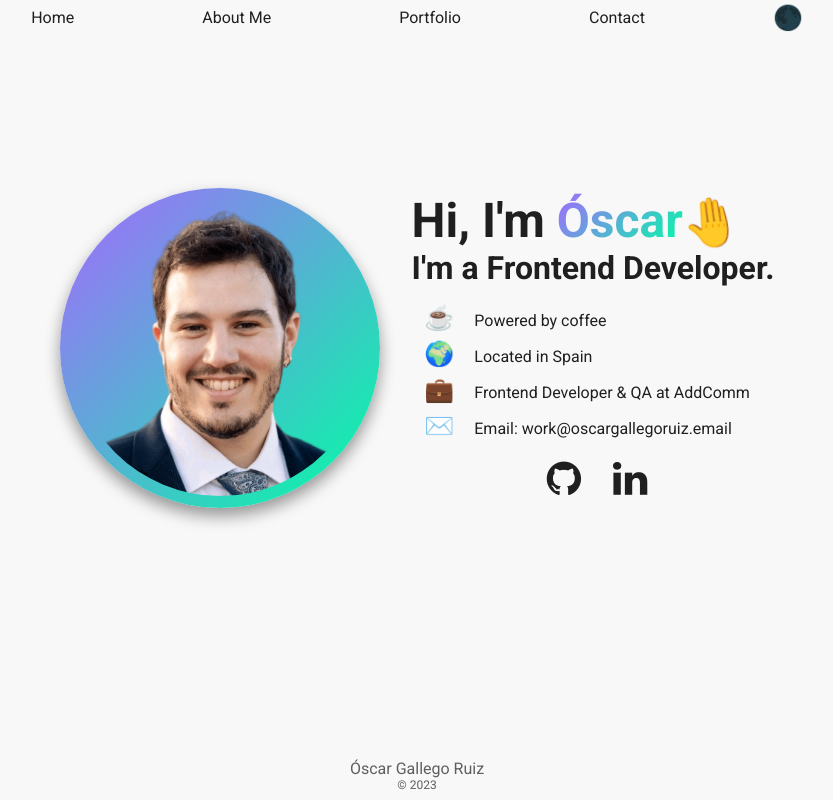
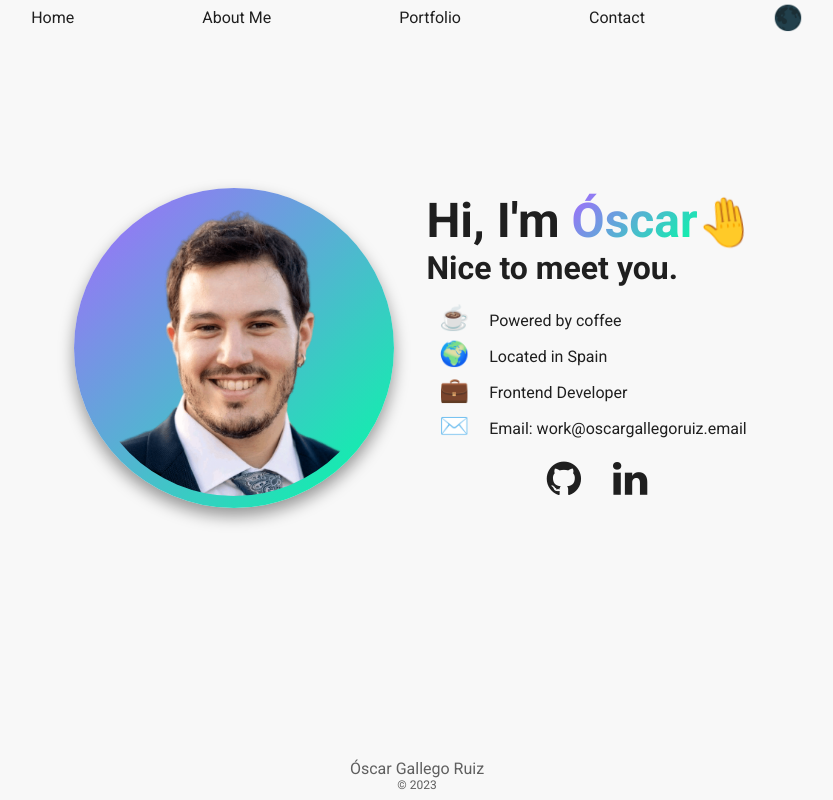
Before and after one commit to garbarok/ReactPortfolioTemplate, a React (Vite) app: page / in a window 1280 px wide. Shown: the whole page, without its empty margins (223-1056 px from the left). Built offline with nearby package versions, Linux system fonts and the light colour scheme.

Commit message:
update info

```diff
--- a/src/components/home/Home.jsx
+++ b/src/components/home/Home.jsx
@@ -44,7 +44,7 @@ export default function Home() {
           </span>
           <span className={Style.hand}>🤚</span>
         </h1>
-        <h2>I'm {info.position}.</h2>
+        <h2>{info.position}.</h2>
         <Box component={"ul"} p={"0.8rem"}>
           {info.miniBio.map((bio, index) => (
             <EmojiBullet key={index} emoji={bio.emoji} text={bio.text} />
--- a/src/info/Info.jsx
+++ b/src/info/Info.jsx
@@ -11,7 +11,7 @@ export const info = {
   firstName: "Óscar",
   lastName: "Gallego",
   initials: "OGR",
-  position: "a Frontend Developer",
+  position: "Nice to meet you",
   selfPortrait: self,
   gradient: `-webkit-linear-gradient(135deg, ${colors})`,
   baseColor: colors[0],
@@ -26,7 +26,7 @@ export const info = {
     },
     {
       emoji: "💼",
-      text: "Frontend Developer & QA at AddComm",
+      text: "Frontend Developer",
     },
     {
       emoji: "✉️",
@@ -45,29 +45,25 @@ export const info = {
       label: "linkedin",
     },
   ],
-  bio: `I began my professional journey at AddComm in April 2022, initially serving as a Manual Tester and Customer Support Specialist. In this role, I contributed to projects for prominent Dutch firms such as Onguard and Carerix, leveraging the Flowize tool. My responsibilities encompassed integrating diverse HR systems, generating payment links, and efficiently handling extensive data sets to fulfill our client expectations.
-
-  Transitioning to the development team in January 2023, I shifted my focus towards software assurance and issue resolution. A notable project during this period was enhancing the PDF Editor feature of Flowize, where I predominantly utilized JavaScript and PHP.
-
-  As I evolve in my role as a Junior Frontend Developer, I am passionate about harnessing my acquired skills to design and refine web solutions. My aim is to produce platforms that are intuitive and user-centric.`,
+  bio: `Beginning my tech career in 2021, I've rapidly advanced from quality assurance and customer support to a role as a Frontend Developer, gaining valuable experience at companies like AddComm. Skilled in JavaScript, React, TypeScript, and web development tools, I'm now focusing on expanding my expertise into backend technologies. Driven by a passion for user-centric design, I'm dedicated to honing my skills and embracing new challenges in web development.`,
   skills: {
     proficientWith: [
+      "react",
       "javascript",
-      "react",
+      "typescript",
+      "html5",
+      "css3",
       "git",
       "github",
-      "html5",
-      "css3",
-      "Agile methodologies",
-      "QA and testing",
+      "tailwindcss",
+      "agile methodologies",
+      "testing",
       "docker",
       "jest",
     ],
     exposedTo: [
       "nodejs",
       "next.js",
-      "typescript",
-      "tailwindcss",
       "vue",
       "sql",
       "java",
```
